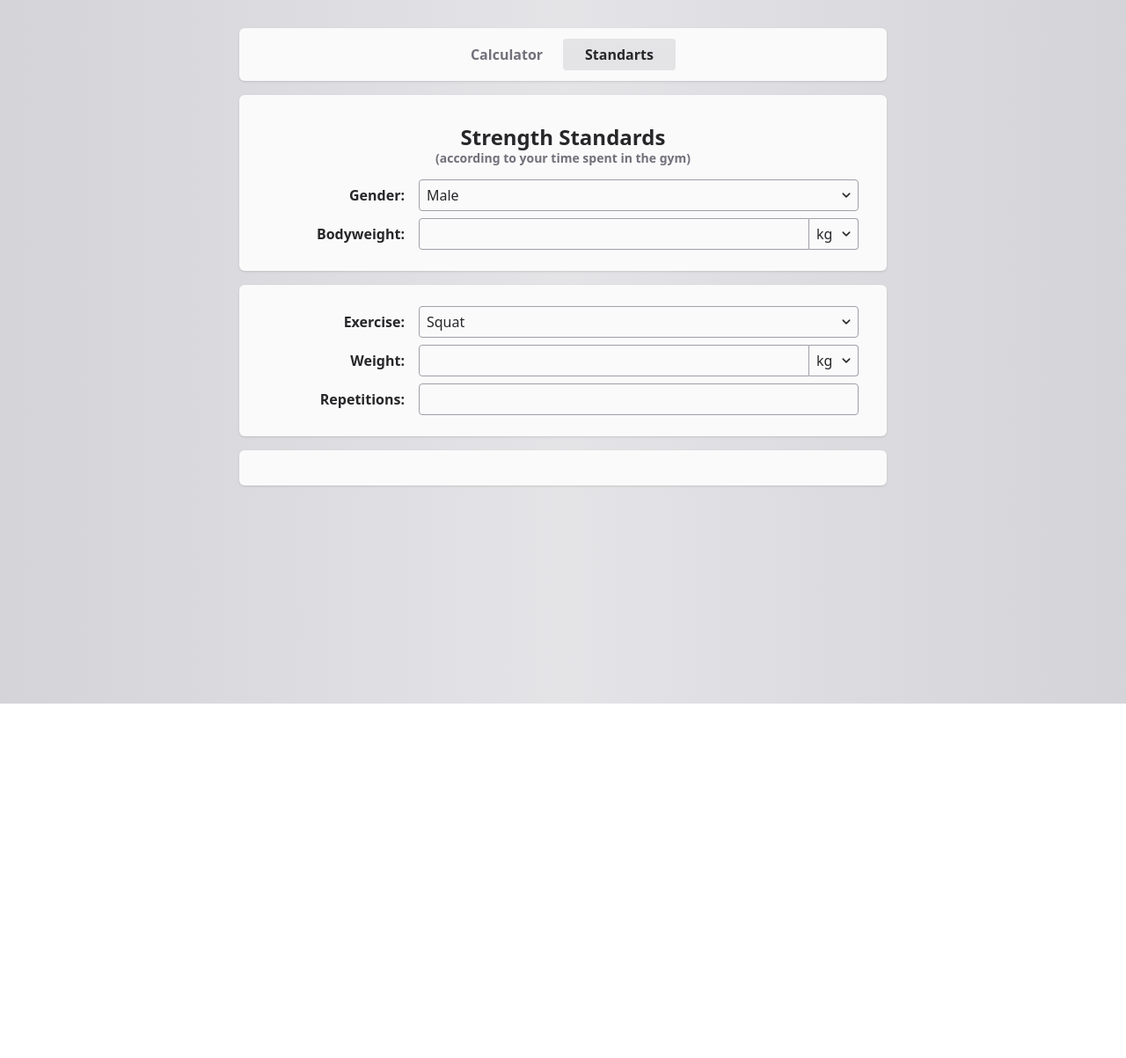
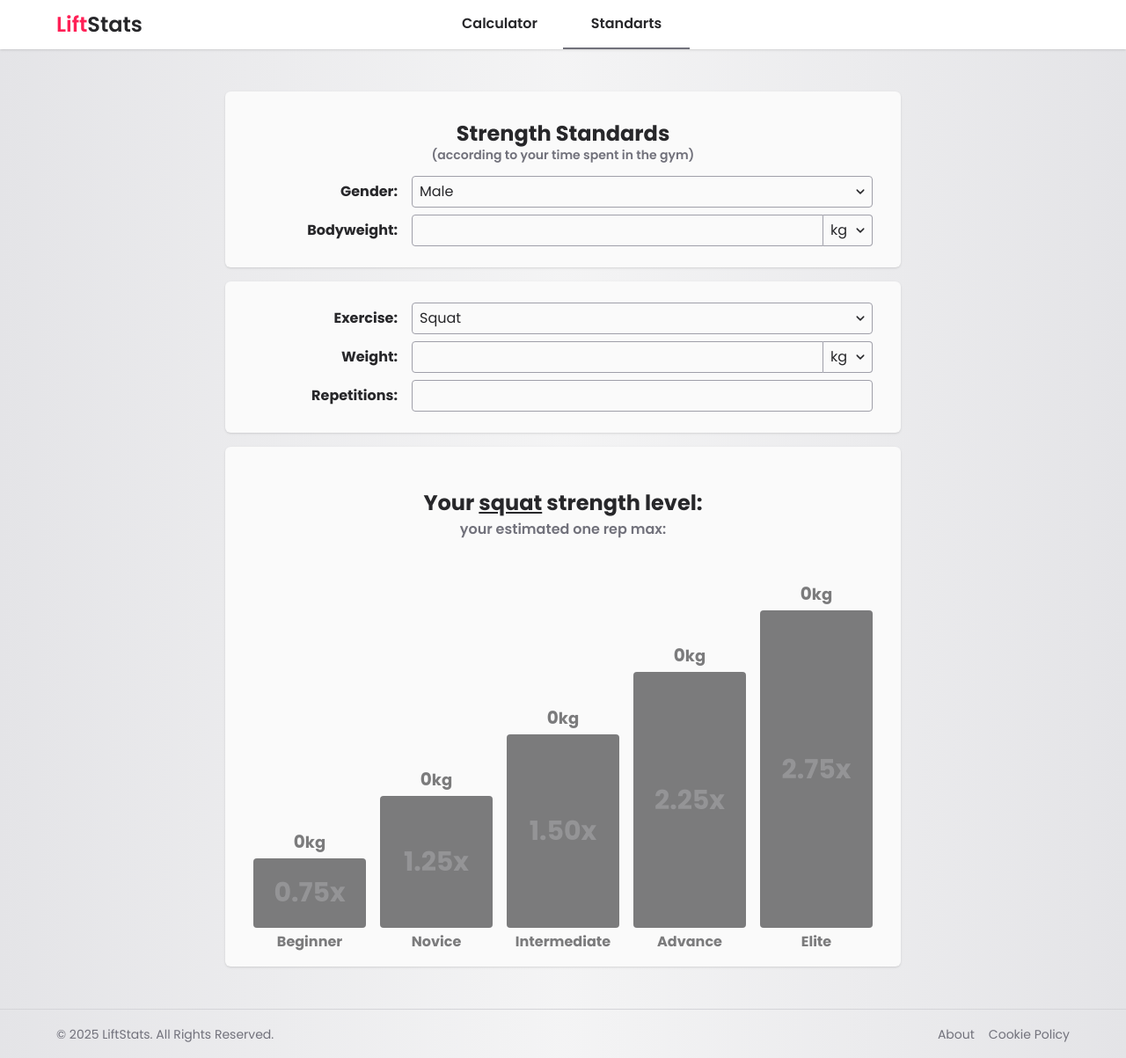
Before and after one commit to feshovets/StrengthApp, a React (Vite) app: page /standarts in a window 1280 px wide. Shown: the whole page at 88% size. Before the commit the page ends 800 px from the top, so only its background shows below. Built offline with nearby package versions, Linux system fonts and the light colour scheme.

Commit message:
refactor+styles: - refactoted navbar structure - removed unused components - new font "Poppins" - minor Calculator/Standarts style fixe

```diff
--- a/package.json
+++ b/package.json
@@ -10,7 +10,7 @@
     "preview": "vite preview"
   },
   "dependencies": {
-    "@tailwindcss/vite": "^4.0.8",
+    "@tailwindcss/vite": "^4.0.9",
     "eslint-plugin-react": "^7.37.4",
     "react": "^19.0.0",
     "react-dom": "^19.0.0",
@@ -28,7 +28,7 @@
     "eslint-plugin-react-refresh": "^0.4.19",
     "globals": "^15.15.0",
     "postcss": "^8.5.3",
-    "tailwindcss": "^4.0.8",
+    "tailwindcss": "^4.0.9",
     "typescript": "~5.7.2",
     "typescript-eslint": "^8.24.1",
     "vite": "^6.2.0"
--- a/src/App.tsx
+++ b/src/App.tsx
@@ -1,19 +1,71 @@
-import { Routes, Route } from "react-router-dom";
+import { Routes, Route, NavLink, Link } from "react-router-dom";
 import Calculator from "./pages/Calculator";
 import Standarts from "./pages/Standarts";
-import Navbar from "./components/Navbar";
+import { twMerge } from "tailwind-merge";
 
 function App() {
   return (
-    <main className="min-h-screen bg-gradient-to-r from-zinc-300 via-zinc-200 to-zinc-300 ">
-      <Navbar />
+    <main className="flex flex-col min-h-screen bg-gradient-to-r from-zinc-200 via-zinc-100 to-zinc-200 text-zinc-800 font-poppins space-y-6 sm:space-y-12">
+      <Header />
       {/* Define Routes */}
       <Routes>
         <Route path="/" element={<Calculator />} />
         <Route path="/standarts" element={<Standarts />} />
       </Routes>
+      <Footer />
     </main>
   );
 }
 
+function Header() {
+  return (
+    <header className="flex relative justify-between items-center h-12 sm:h-14 px-4 sm:px-16 bg-white shadow">
+      <div id="logo" className="font-semibold font-poppins text-xl sm:text-2xl w-24">
+        <span className="text-rose-500">Lift</span>
+        <span>Stats</span>
+      </div>
+
+      <div className="flex h-full text-sm sm:text-base">
+        <NavLink
+          to="/" end
+          className={({ isActive }) =>
+            twMerge('flex items-center justify-center h-full w-24 sm:w-36 border-b-2 border-transparent transition-all',
+              "font-semibold font-poppins hover:text-rose-500", isActive && 'border-zinc-800')
+          }
+        >
+          Calculator
+        </NavLink>
+
+        <NavLink
+          to="/standarts"
+          className={({ isActive }) =>
+            twMerge('flex items-center justify-center h-full w-24 sm:w-36 border-b-2 border-transparent transition-all',
+              "font-semibold font-poppins hover:text-rose-500 ", isActive && 'border-zinc-500')
+          }
+        >
+          Standarts
+        </NavLink>
+      </div>
+
+      <div className="hidden sm:flex w-24">
+
+      </div>
+    </header>
+  )
+}
+
+function Footer() {
+  return (
+    <footer className="flex flex-col sm:flex-row relative justify-between items-center p-4 sm:h-14 sm:px-16 mt-auto border-t border-zinc-300">
+      <div className="text-xs sm:text-sm text-zinc-500 order-1 sm:order-none">
+        <p>© 2025 LiftStats. All Rights Reserved.</p>
+      </div>
+      <div className="text-xs sm:text-sm space-x-4 text-zinc-500 mb-1 sm:mb-0">
+        <Link to={'/'} className="hover:text-zinc-800">About</Link>
+        <Link to={'/'} className="hover:text-zinc-800">Cookie Policy</Link>
+      </div>
+    </footer>
+  )
+}
+
 export default App;
--- a/src/components/Footer.tsx
+++ /dev/null
@@ -1,13 +0,0 @@
-import { twMerge } from "tailwind-merge";
-
-function Footer({ className }: { className?: string }) {
-    return (
-        <footer className={twMerge("bg-zinc-800 px-4 py-12 shadow", className)}>
-            <div className="max-w-2xl mx-auto border-t border-zinc-600">
-
-            </div>
-        </footer>
-    )
-}
-
-export default Footer;
--- a/src/components/Navbar.tsx
+++ /dev/null
@@ -1,40 +0,0 @@
-import { NavLink } from "react-router-dom";
-import { twMerge } from "tailwind-merge";
-
-
-export default function Navbar() {
-    return (
-        <nav className="flex max-w-3xl mx-auto px-4 pt-4 sm:pt-8" >
-            <ul className="relative flex grow justify-center items-center bg-zinc-50 py-3 px-8 rounded-md shadow-sm">
-                <li>
-                    <NavLink
-                        to="/" end
-                        className={({ isActive }) =>
-                            twMerge(
-                                "flex justify-center w-32 py-1 sm:py-1.5 font-semibold rounded-sm text-zinc-500",
-                                "hover:text-zinc-800 transition-all",
-                                isActive && "text-zinc-800 bg-zinc-200"
-                            )
-                        }
-                    >
-                        Calculator
-                    </NavLink>
-                </li>
-                <li>
-                    <NavLink
-                        to="/standarts"
-                        className={({ isActive }) =>
-                            twMerge(
-                                "flex justify-center w-32 py-1 sm:py-1.5 font-semibold rounded-sm text-zinc-500",
-                                "hover:text-zinc-800 transition-all",
-                                isActive && "text-zinc-800 bg-zinc-200"
-                            )
-                        }
-                    >
-                        Standarts
-                    </NavLink>
-                </li>
-            </ul>
-        </nav>
-    )
-}
--- a/src/index.css
+++ b/src/index.css
@@ -1 +1,6 @@
+@import url('https://fonts.googleapis.com/css2?family=Poppins:ital,wght@0,100;0,200;0,300;0,400;0,500;0,600;0,700;0,800;0,900;1,100;1,200;1,300;1,400;1,500;1,600;1,700;1,800;1,900&display=swap');
 @import "tailwindcss";
+
+@theme {
+    --font-poppins: "Poppins", "serif";
+}
--- a/src/pages/Calculator.tsx
+++ b/src/pages/Calculator.tsx
@@ -34,7 +34,7 @@ export default function Calculator() {
     })), [weight, reps])
 
     return (
-        <div className="max-w-3xl mx-auto p-4 space-y-4">
+        <div className="px-4 sm:px-0 w-full max-w-3xl mx-auto space-y-4">
             <div className="grid grid-cols-4 bg-zinc-50 py-6 px-8 rounded-md shadow-sm gap-y-2 gap-x-2 sm:gap-x-4">
                 <h2 className="col-span-4 text-xl sm:text-2xl font-bold text-center py-2">
                     One Rep Max Calculator
--- a/src/pages/Standarts.tsx
+++ b/src/pages/Standarts.tsx
@@ -26,7 +26,7 @@ function Standarts() {
     const oneRepMax = useMemo(() => calculate1RM(Number(weight), Number(reps)), [weight, reps]);
 
     return (
-        <div className="max-w-3xl mx-auto p-4 space-y-4 text-zinc-800">
+        <div className="px-4 sm:px-0 w-full max-w-3xl mx-auto space-y-4">
             <section className="grid grid-cols-4 bg-zinc-50 py-6 px-8 rounded-md shadow-sm gap-y-2 gap-x-2 sm:gap-x-4">
                 <div className="col-span-4 py-2">
                     <h3 className="text-xl sm:text-2xl font-bold text-center rounded-md">
@@ -134,7 +134,7 @@ function BarChart({
 
                 <div className={
                     twMerge("flex grow text-white  bg-zinc-800 rounded items-center justify-center transition-color",
-                        Math.max(level, 0) == index && !isOpacity && "text-black bg-amber-400"
+                        Math.max(level, 0) == index && !isOpacity && "text-black bg-red-400"
                     )}>
                     <p className="text-lg sm:text-2xl md:text-3xl font-bold opacity-20">
                         {ratio.toFixed(2)}{"x"}
@@ -152,16 +152,15 @@ function BarChart({
 
     return (
         <section
-            className={twMerge("bg-zinc-50 py-4 px-4 sm:px-8 rounded-md shadow-sm overflow-hidden transition-all",
-                isHidden ? 'max-h-8 sm:max-h-10' : "max-h-screen")
-            }>
+            className={twMerge("bg-zinc-50 py-4 px-4 sm:px-8 rounded-md shadow-sm overflow-hidden transition-all")}>
             <div className="text-center pt-4 sm:pt-8 space-y-0.5">
                 <h2 className="text-lg sm:text-2xl font-bold">
-                    Your <span className="underline capitalize">{exercise}</span> strength level: {' '}
-                    <span className="underline capitalize">{dictionary.levels[Math.max(level, 0)]}</span>
+                    Your <span className="underline">{exercise}</span> strength level: {' '}
+                    {!isHidden && <span className={"underline capitalize"}> {dictionary.levels[Math.max(level, 0)]}</span>}
                 </h2>
-                <p className="text-xs sm:text-base font-semibold text-zinc-500">
-                    your estimated one rep max is <span>{oneRepMax.toFixed(1)}{' '}{units}</span>
+                <p className="text-xs sm:text-base font-semibold text-zinc-500 transition-all">
+                    your estimated one rep max:{' '}
+                    {!isHidden && <span>{oneRepMax.toFixed(1)}{' '}{units}</span>}
                 </p>
             </div>
             <div className={"grid grid-cols-5 gap-2 sm:gap-x-4 aspect-[1.5] items-end"}>
```
Also changed, not shown: 1 other file (tests, documents, lock files or other folders).
